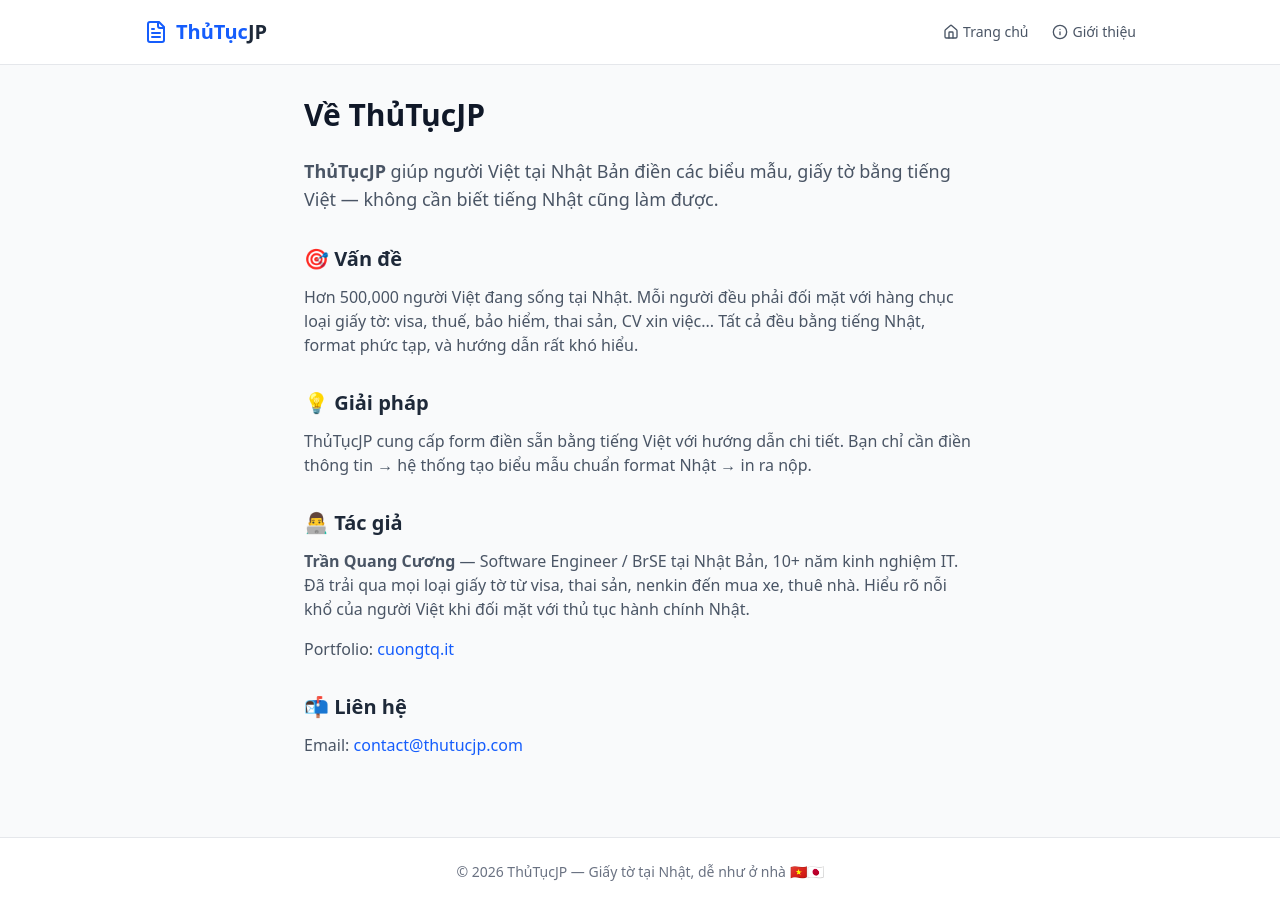
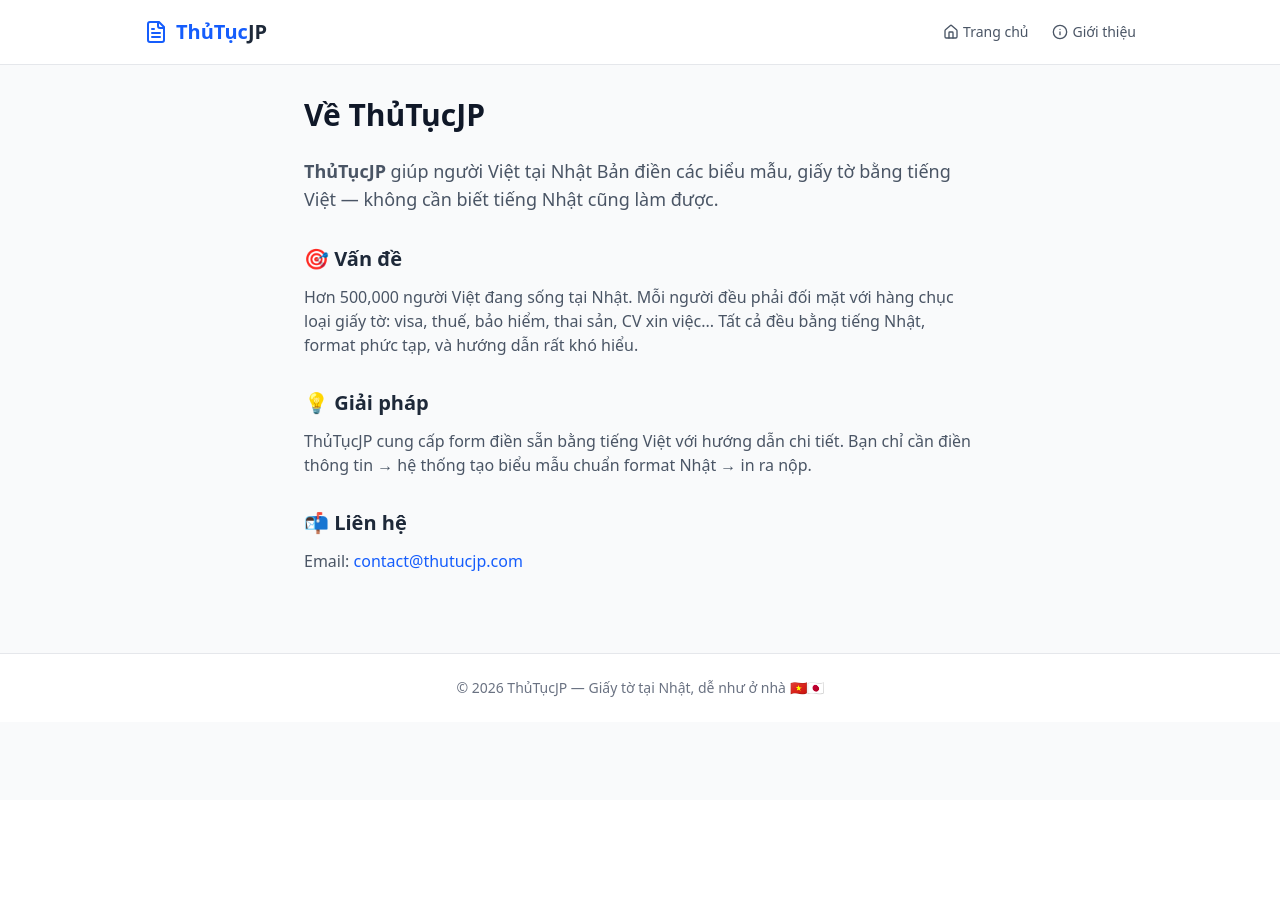
Before and after one commit to tqcuong-it/thutucjp, a React (Vite) app: page /about in a window 1280 px wide. After the commit the page ends 800 px from the top, so only its background shows below. Built offline with nearby package versions, Linux system fonts and the light colour scheme.

Commit message:
Remove author section from about page

```diff
--- a/src/pages/About.tsx
+++ b/src/pages/About.tsx
@@ -22,17 +22,6 @@ export default function About() {
           Bạn chỉ cần điền thông tin → hệ thống tạo biểu mẫu chuẩn format Nhật → in ra nộp.
         </p>
 
-        <h2 className="text-xl font-bold text-gray-800 mt-8 mb-3">👨‍💻 Tác giả</h2>
-        <p className="text-gray-600 mb-4">
-          <strong>Trần Quang Cương</strong> — Software Engineer / BrSE tại Nhật Bản,
-          10+ năm kinh nghiệm IT. Đã trải qua mọi loại giấy tờ từ visa,
-          thai sản, nenkin đến mua xe, thuê nhà. Hiểu rõ nỗi khổ của người Việt
-          khi đối mặt với thủ tục hành chính Nhật.
-        </p>
-        <p className="text-gray-600">
-          Portfolio: <a href="https://cuongtq.it" className="text-blue-600 hover:underline" target="_blank" rel="noopener">cuongtq.it</a>
-        </p>
-
         <h2 className="text-xl font-bold text-gray-800 mt-8 mb-3">📬 Liên hệ</h2>
         <p className="text-gray-600">
           Email: <a href="mailto:contact@thutucjp.com" className="text-blue-600 hover:underline">contact@thutucjp.com</a>
```
